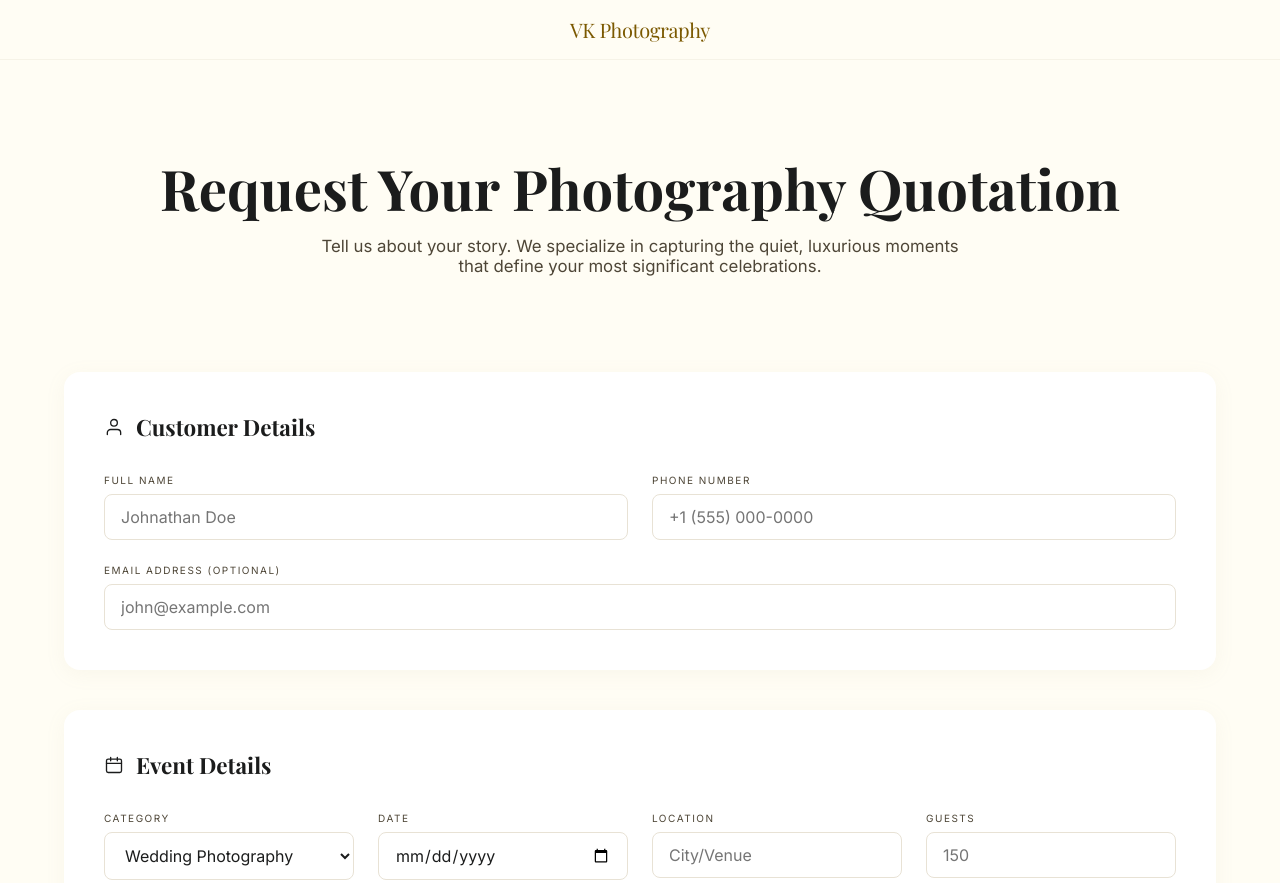
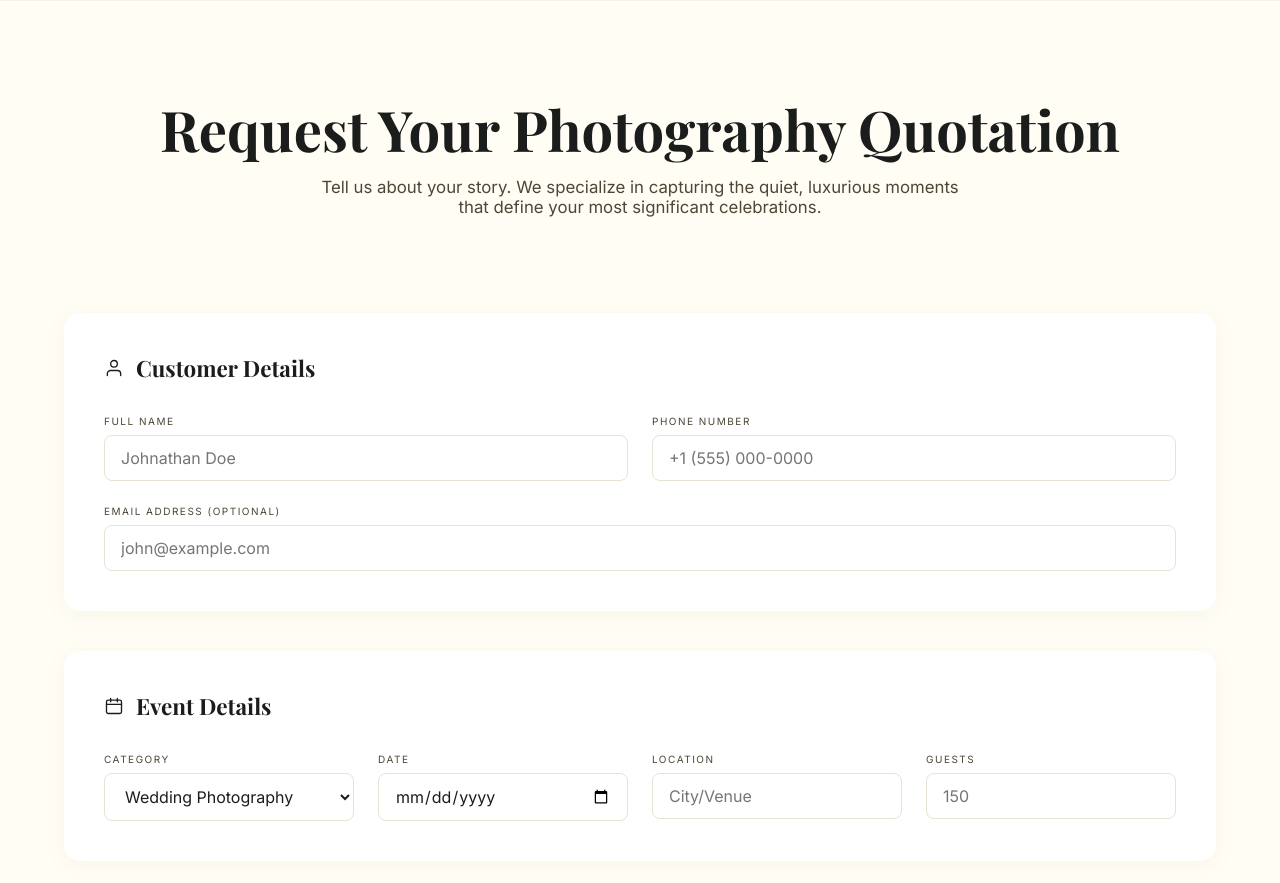
Before and after one commit to AjayGoli17/vk-photography, a plain HTML site: page quotation.html in a window 1280 px wide. Shown: the top 883 px of the page. Drawn offline with nearby package versions, Linux system fonts and the light colour scheme.

Commit message:
Add quotation.html and other updates

```diff
--- a/quotation.html
+++ b/quotation.html
@@ -10,9 +10,6 @@
 </head>
 <body>
 <header>
-<div class="header-inner">
-<a class="logo" href="#">VK Photography</a>
-</div>
 </header>
 <main>
 <section class="hero">
```
